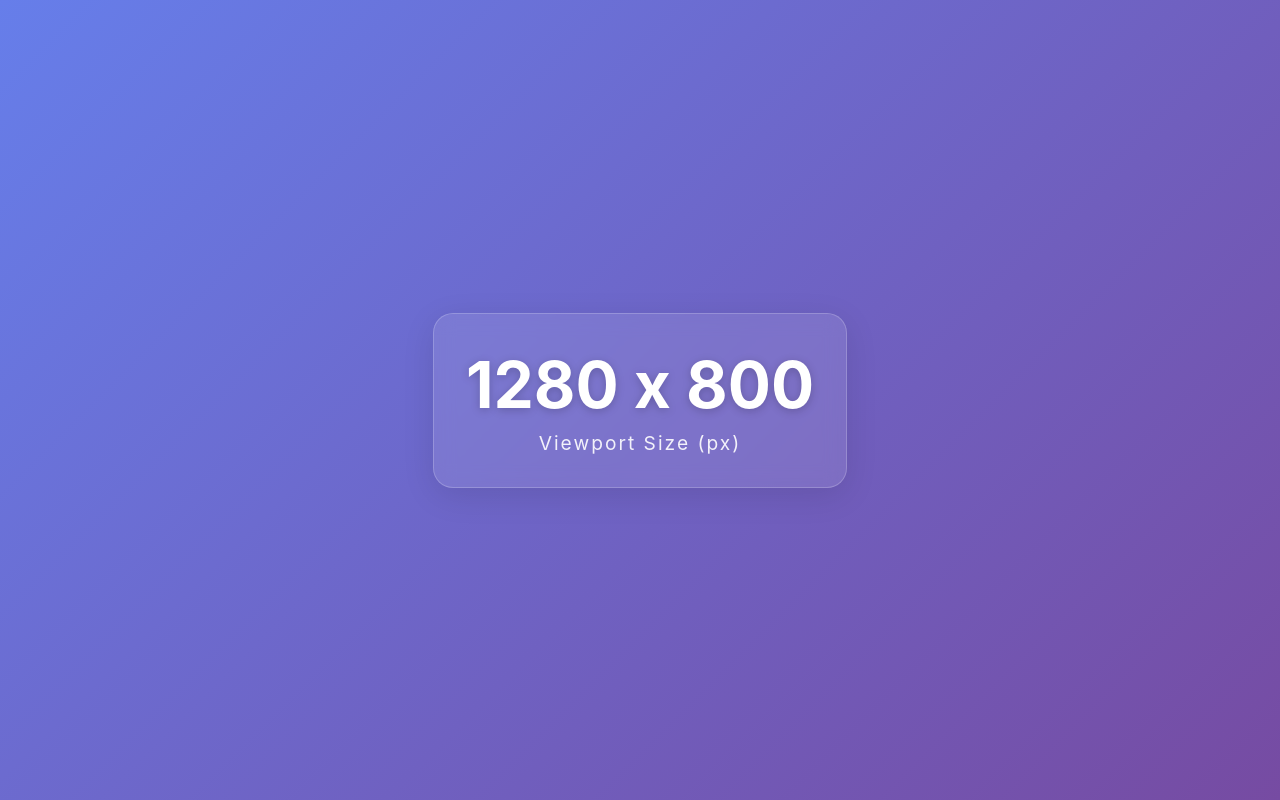
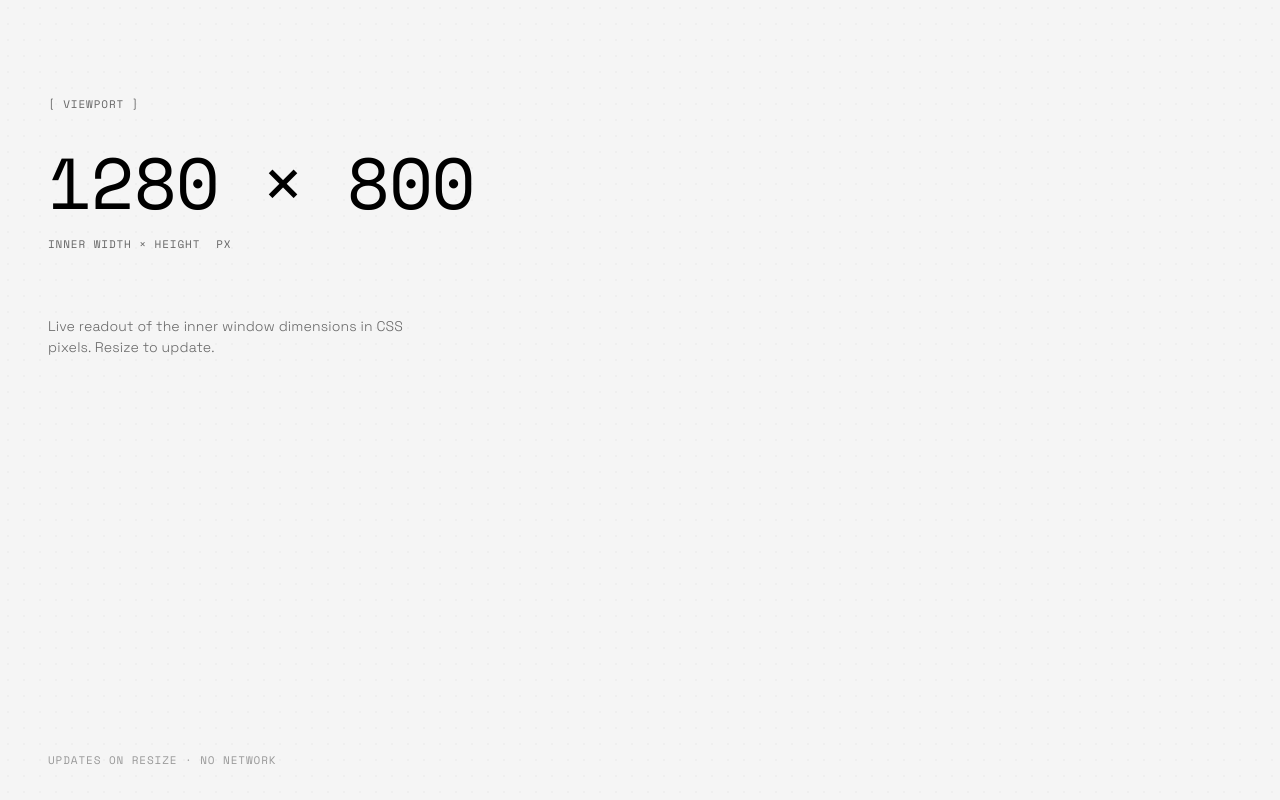
Before and after one commit to ahadbas/view-size, a plain HTML site: page index.html in a window 1280 px wide. Drawn offline with nearby package versions, Linux system fonts and the light colour scheme; a web font is replaced by a local one.

Commit message:
Apply Nothing-inspired typography and layout to viewport page
Made-with: Cursor

```diff
--- a/index.html
+++ b/index.html
@@ -4,76 +4,168 @@
     <meta charset="UTF-8">
     <meta name="viewport" content="width=device-width, initial-scale=1.0">
     <title>Viewport Size Display</title>
+    <link rel="preconnect" href="https://fonts.googleapis.com">
+    <link rel="preconnect" href="https://fonts.gstatic.com" crossorigin>
+    <link href="https://fonts.googleapis.com/css2?family=Doto:wght@400..700&family=Space+Grotesk:wght@300;400;500&family=Space+Mono:wght@400;700&display=swap" rel="stylesheet">
     <style>
+        :root {
+            --black: #000000;
+            --surface: #111111;
+            --surface-raised: #1a1a1a;
+            --border: #222222;
+            --border-visible: #333333;
+            --text-disabled: #666666;
+            --text-secondary: #999999;
+            --text-primary: #e8e8e8;
+            --text-display: #ffffff;
+            --ease-out: cubic-bezier(0.25, 0.1, 0.25, 1);
+        }
+
+        @media (prefers-color-scheme: light) {
+            :root {
+                --black: #f5f5f5;
+                --surface: #ffffff;
+                --surface-raised: #f0f0f0;
+                --border: #e8e8e8;
+                --border-visible: #cccccc;
+                --text-disabled: #999999;
+                --text-secondary: #666666;
+                --text-primary: #1a1a1a;
+                --text-display: #000000;
+            }
+        }
+
         * {
             margin: 0;
             padding: 0;
             box-sizing: border-box;
         }
 
-        body {
-            font-family: -apple-system, BlinkMacSystemFont, 'Segoe UI', Roboto, Oxygen, Ubuntu, Cantarell, sans-serif;
-            display: flex;
-            justify-content: center;
-            align-items: center;
-            min-height: 100vh;
-            background: linear-gradient(135deg, #667eea 0%, #764ba2 100%);
-            color: #fff;
+        html {
+            color-scheme: dark light;
         }
 
-        .viewport-display {
-            text-align: center;
-            padding: 2rem;
-            background: rgba(255, 255, 255, 0.1);
-            backdrop-filter: blur(10px);
-            border-radius: 20px;
-            box-shadow: 0 8px 32px rgba(0, 0, 0, 0.1);
-            border: 1px solid rgba(255, 255, 255, 0.2);
+        body {
+            font-family: "Space Grotesk", "DM Sans", system-ui, sans-serif;
+            font-weight: 400;
+            min-height: 100vh;
+            background-color: var(--black);
+            color: var(--text-primary);
+            position: relative;
+            overflow-x: hidden;
         }
 
-        .viewport-size {
-            font-size: 4rem;
-            font-weight: 700;
-            margin-bottom: 0.5rem;
-            text-shadow: 0 2px 10px rgba(0, 0, 0, 0.2);
+        body::before {
+            content: "";
+            position: fixed;
+            inset: 0;
+            pointer-events: none;
+            background-image: radial-gradient(circle, var(--border-visible) 1px, transparent 1px);
+            background-size: 16px 16px;
+            opacity: 0.12;
         }
 
-        .viewport-label {
-            font-size: 1.2rem;
-            opacity: 0.9;
-            /*text-transform: uppercase;*/
-            letter-spacing: 2px;
+        .shell {
+            position: relative;
+            z-index: 1;
+            min-height: 100vh;
+            display: flex;
+            flex-direction: column;
+            align-items: flex-start;
+            padding: clamp(48px, 10vw, 96px) clamp(24px, 6vw, 48px) 32px;
+            max-width: 1200px;
+            margin: 0;
         }
 
-        @media (max-width: 768px) {
-            .viewport-size {
-                font-size: 2.5rem;
+        .tag {
+            font-family: "Space Mono", "JetBrains Mono", "SF Mono", monospace;
+            font-size: 11px;
+            font-weight: 400;
+            letter-spacing: 0.08em;
+            text-transform: uppercase;
+            color: var(--text-secondary);
+            margin-bottom: 32px;
+        }
+
+        .hero {
+            font-family: "Doto", "Space Mono", monospace;
+            font-size: clamp(2.75rem, 14vw, 4.5rem);
+            font-weight: 500;
+            line-height: 1.05;
+            letter-spacing: -0.02em;
+            color: var(--text-display);
+            margin-bottom: 16px;
+            font-variant-numeric: tabular-nums;
+        }
+
+        .unit-row {
+            display: flex;
+            flex-wrap: wrap;
+            align-items: baseline;
+            gap: 8px 16px;
+            margin-bottom: 64px;
+        }
+
+        .unit {
+            font-family: "Space Mono", monospace;
+            font-size: 11px;
+            letter-spacing: 0.08em;
+            text-transform: uppercase;
+            color: var(--text-secondary);
+        }
+
+        .detail {
+            font-family: "Space Grotesk", "DM Sans", system-ui, sans-serif;
+            font-size: 14px;
+            font-weight: 300;
+            line-height: 1.5;
+            letter-spacing: 0.01em;
+            color: var(--text-secondary);
+            max-width: 28em;
+        }
+
+        .footer {
+            margin-top: auto;
+            padding-top: 48px;
+            font-family: "Space Mono", monospace;
+            font-size: 11px;
+            letter-spacing: 0.08em;
+            text-transform: uppercase;
+            color: var(--text-disabled);
+        }
+
+        @media (max-width: 480px) {
+            .shell {
+                padding-top: 48px;
             }
 
-            .viewport-label {
-                font-size: 1rem;
+            .hero {
+                font-size: clamp(2.25rem, 11vw, 3rem);
             }
         }
     </style>
 </head>
 <body>
-    <div class="viewport-display">
-        <div class="viewport-size" id="viewportSize">0 x 0</div>
-        <div class="viewport-label">Viewport Size (px)</div>
-    </div>
+    <main class="shell">
+        <p class="tag">[ VIEWPORT ]</p>
+        <h1 class="hero" id="viewportSize" aria-live="polite">0 × 0</h1>
+        <div class="unit-row">
+            <span class="unit">INNER WIDTH × HEIGHT</span>
+            <span class="unit">PX</span>
+        </div>
+        <p class="detail">Live readout of the inner window dimensions in CSS pixels. Resize to update.</p>
+        <footer class="footer">Updates on resize · No network</footer>
+    </main>
 
     <script>
         function updateViewportSize() {
             const width = window.innerWidth;
             const height = window.innerHeight;
             const displayElement = document.getElementById('viewportSize');
-            displayElement.textContent = `${width} x ${height}`;
+            displayElement.textContent = `${width}\u00a0×\u00a0${height}`;
         }
 
-        // Update on page load
         updateViewportSize();
-
-        // Update on window resize
         window.addEventListener('resize', updateViewportSize);
     </script>
 </body>
```
